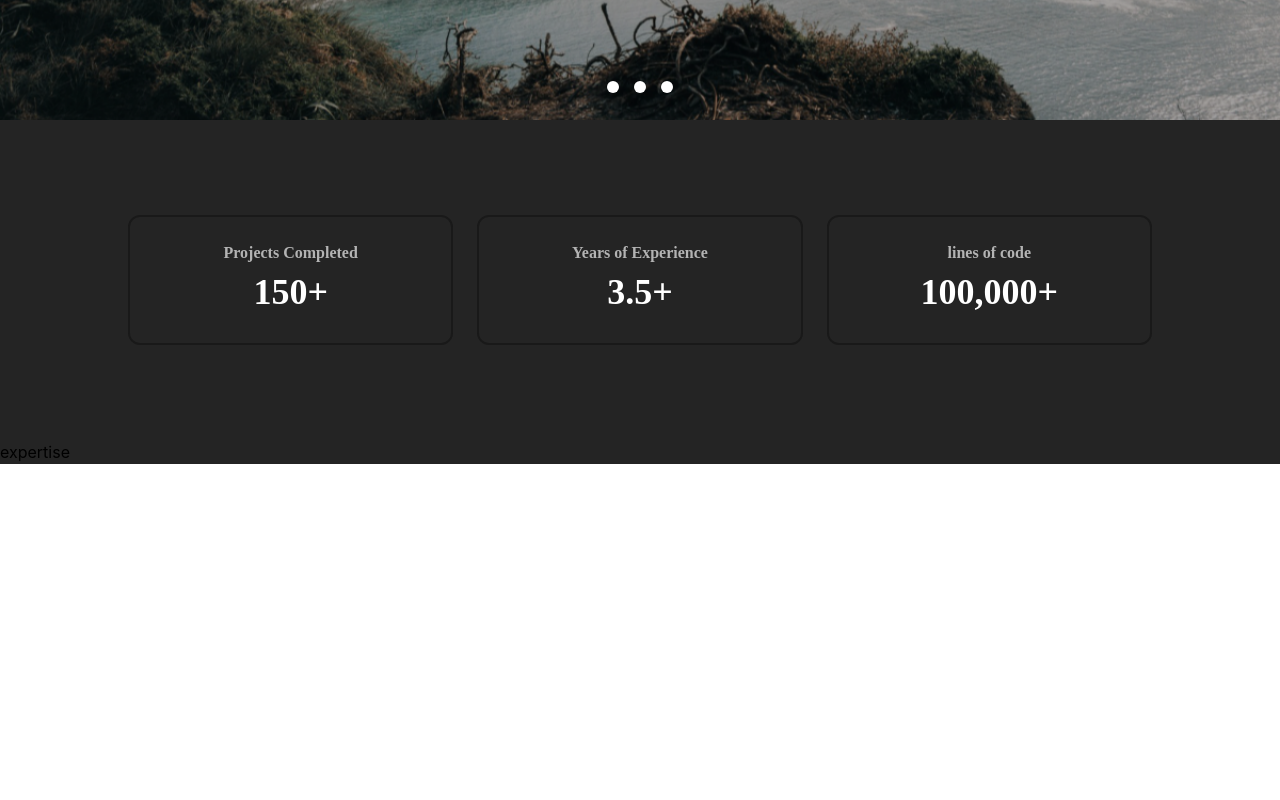
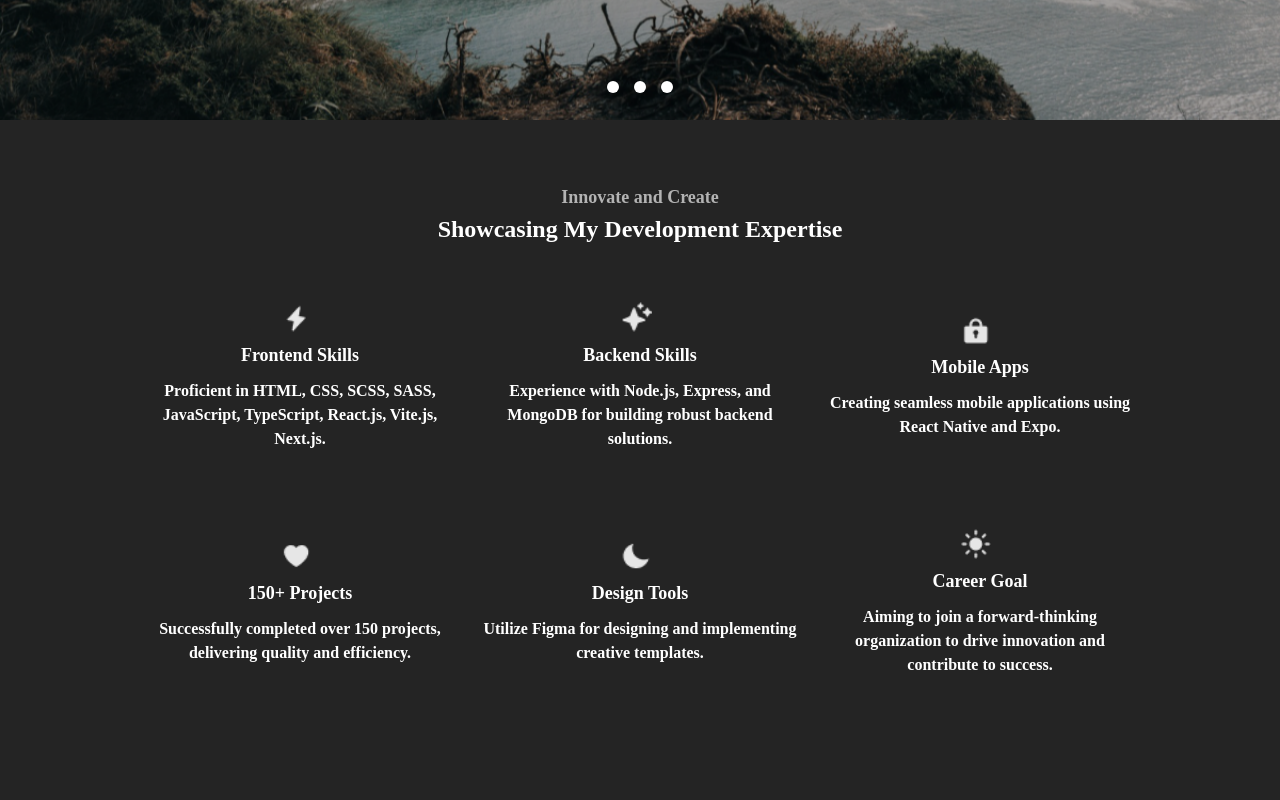
Before and after one commit to Ameer2000Mzori/New-Portfolio-2024, a React (Create React App) app: page / in a window 1280 px wide. Shown: the part 680-1480 px from the top of the page. Before the commit the page ends 1144 px from the top, so only its background shows below. Built offline with nearby package versions, Linux system fonts and the light colour scheme; a web font is replaced by a local one.

Commit message:
added expertise page to the project

```diff
--- a/src/App.js
+++ b/src/App.js
@@ -5,8 +5,8 @@ export default function App() {
   return (
     <div className="bg-darkBgColor overflow-hidden">
       <HeroPage />
+      <ExpertisePage />
       <StatsPage />
-      <ExpertisePage />
     </div>
   );
 }
--- a/src/components/expertise/expertise.jsx
+++ b/src/components/expertise/expertise.jsx
@@ -1,5 +1,41 @@
 import React from "react";
+import {
+  expertiseTitleData,
+  expertiseExperienceData,
+} from "./hooks/expertiseData.js";
 
 export default function ExpertisePage() {
-  return <div>expertise</div>;
+  return (
+    <div className="mt-[64px] w-[100dvw] flex flex-col text-center items-center justify-center">
+      <div className="mb-[44px]">
+        <h1 className="text-upperTitleColor text-[18px] font-bold font-baloo">
+          {expertiseTitleData[0].title}
+        </h1>
+        <h1 className="text-[24px] font-baloo font-bold text-textColors">
+          {expertiseTitleData[1].title}
+        </h1>
+      </div>
+      <div className="flex flex-row flex-wrap w-[80%] gap-[24px] text-center items-center justify-center">
+        {expertiseExperienceData.map((el, i) => {
+          return (
+            <div className=" mb-[32px] w-[316px] h-[170px] flex flex-col text-center items-center justify-center ">
+              <div className="w-[40px] h-[40px]">
+                <img
+                  className="w-[32px] h-[32px] mb-[20px] "
+                  src={el.icon}
+                  alt=""
+                />
+              </div>
+              <h1 className="mb-[10px] font-bold font-baloo text-[18px] text-textColors">
+                {el.title}
+              </h1>
+              <h1 className=" text-[16px] font-bold font-baloo leading-[24px]  text-textColors">
+                {el.describe}
+              </h1>
+            </div>
+          );
+        })}
+      </div>
+    </div>
+  );
 }
--- a/src/components/hero/components/navbar.jsx
+++ b/src/components/hero/components/navbar.jsx
@@ -7,7 +7,7 @@ function Navbar() {
   const [showMenu, setShowMenu] = React.useState(false);
 
   return (
-    <div className="text-white px-[40px] py-[48px] flex flex-row  justify-between  bg-gradient-to-b  from-[#000000] to-[#ffffff00]">
+    <div className="text-textColors px-[40px] py-[48px] flex flex-row  justify-between  bg-gradient-to-b  from-[#000000] to-[#ffffff00]">
       <div className="">
         <h1 className="font-baloo font-bold lg:text-[30px] sm:text-[28px] sx:text-[22px] ">
           Ameen Portfolio
@@ -30,7 +30,7 @@ function Navbar() {
                 <img
                   src={el.icon}
                   alt={el.lebal}
-                  className="border-x-white w-[32px] h-[32px] "
+                  className="border-x-textColors w-[32px] h-[32px] "
                 />
                 <p className="font-baloo font-bold text-[14px] ">{el.lebal}</p>
               </li>
--- a/src/components/stats/statsPage.jsx
+++ b/src/components/stats/statsPage.jsx
@@ -2,14 +2,17 @@ import React from "react";
 import { statsData } from "./hooks/statsData";
 export default function StatsPage() {
   return (
-    <div className="lg:h-[40dvh] h-auto p-[64px] w-[100dvw] px-[10%] flex flex-col lg:flex-row text-center items-center justify-center gap-[24px]">
+    <div className="lg:h-[40dvh] h-auto p-[32px] w-[100dvw] px-[10%] flex flex-col lg:flex-row text-center items-center justify-center gap-[24px] mt-[32px]">
       {statsData.map((el, index) => {
         return (
-          <div className=" bg-transparent w-[100%] lg:w-[33.33%] border-[#191919]  border-2 p-[24px] rounded-[12px] ">
-            <h1 className=" font-baloo font-bold text-[#B3B3B3] text-[16px]">
+          <div
+            key={index}
+            className=" bg-transparent w-[100%] lg:w-[33.33%] border-bordersColors  border-2 p-[24px] rounded-[12px] "
+          >
+            <h1 className=" font-baloo font-bold text-upperTitleColor text-[16px]">
               {el.title}
             </h1>
-            <h1 className="text-[36px] text-white font-baloo font-bold">
+            <h1 className="text-[36px] text-textColors font-baloo font-bold">
               {el.describe}
             </h1>
           </div>
```
